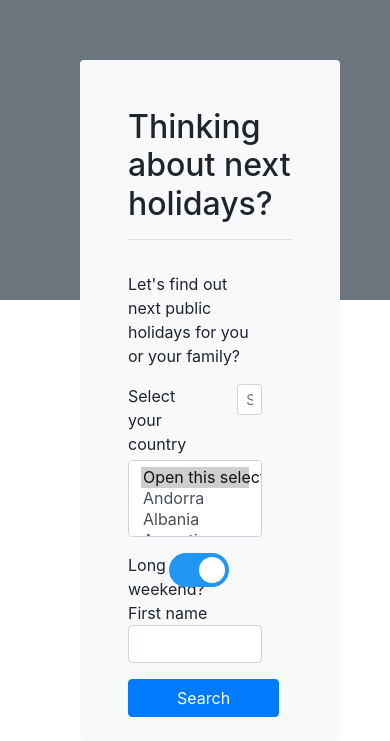
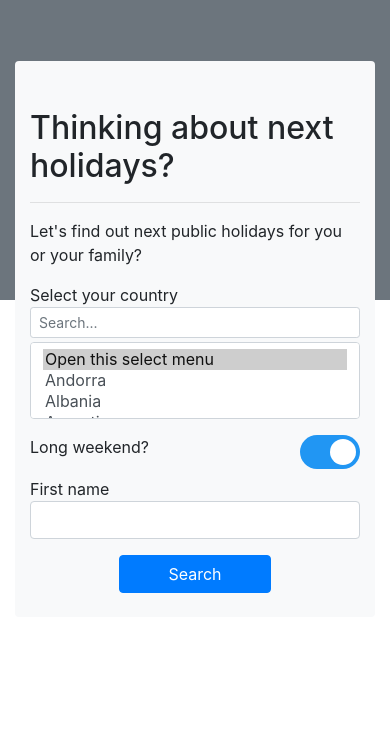
Before and after one commit to diogo-silveira/react-holiday-app, a React (Create React App) app: page / in a window 390 px wide. Shown: the part 122-863 px from the top of the page. Built offline with nearby package versions, Linux system fonts and the light colour scheme.

Commit message:
UI Mobile friendly

```diff
--- a/src/App.js
+++ b/src/App.js
@@ -7,12 +7,12 @@ function App() {
     <div className="App container-fluid h-100">
       <div className="row h-50 bg-secondary">
       </div>
-      <div className="row">
-        <div className="col-2"></div>
-        <div className="col-8">
+      <div className="row w-100">
+        <div className="col-lg-2"></div>
+        <div className="col-lg-8 col-12">
           <Holiday></Holiday>
         </div>
-        <div className="col-2"></div>
+        <div className="col-lg-2"></div>
       </div>
     </div>
   );
--- a/src/Holiday/Holiday.js
+++ b/src/Holiday/Holiday.js
@@ -5,7 +5,7 @@ import { validateForm } from '../Util/Helper'
 
 const Title = () => {
     return (
-        <div className="row px-5">
+        <div>
             <div className="col-12 form-group pt-5 text-left">
                 <span className="h2">Thinking about next holidays?</span>
                 <hr/>
@@ -16,7 +16,7 @@ const Title = () => {
 
 const LabelEngagementQuestion = () => {
     return (
-        <div className="container row px-5">
+        <div>
             <div className="col-12 form-group text-left">
                 <span>Let's find out next public holidays for you or your family?</span>
             </div>
@@ -105,8 +105,8 @@ class Holiday extends React.Component {
 
     CountryFilter = () => {
        return (
-            <div className="col-4">
-                <input className="form-control form-control-sm" name="countryFilter" type="text" placeholder="Search..." onChange={ this.searchCountryFilter }></input>
+            <div className="col-12 col-lg-6">
+                <input className="form-control form-control-sm" name="searchCountryFilter" type="text" placeholder="Search..." onChange={ this.searchCountryFilter }></input>
             </div>
         );
     }
@@ -118,7 +118,7 @@ class Holiday extends React.Component {
         );
 
         return (
-            <div className="container row px-5">
+            <div>
                 <div className="col-12 form-group text-left">
                     <div class="justify-content-between pb-1 pr-0 row">
                         <div class="col-6">
@@ -138,11 +138,9 @@ class Holiday extends React.Component {
 
     LongWeekend = () => {
         return (
-            <div className="container row px-5">
-                <div className="col-3 text-left">
+            <div className="d-flex">
+                <div className="col-12 col-md-6 text-left">
                     <span>Long weekend?</span>
-                </div>
-                <div className="col-9 d-flex">
                     <label className="switch">
                         <input className="primary"
                             name="isLongWeekend"
@@ -158,7 +156,7 @@ class Holiday extends React.Component {
     FirstName = () => {
         const {errors} = this.state;
         return (
-            <div className="container row px-5">
+            <div>
                 <div className="col-12 form-group text-left">
                     <span>First name</span>
                     <input className="form-control"
@@ -173,7 +171,7 @@ class Holiday extends React.Component {
 
     SearchButton = () => {
         return (
-            <div className="container row px-5">
+            <div>
                 <div className="col-12 form-group text-center">
                     <button type="submit" className="btn btn-primary mb-2 px-5">Search</button>
                 </div>
```
